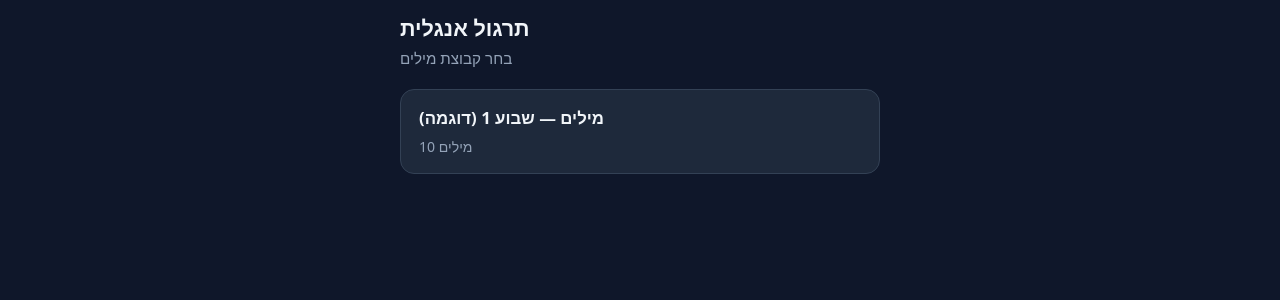
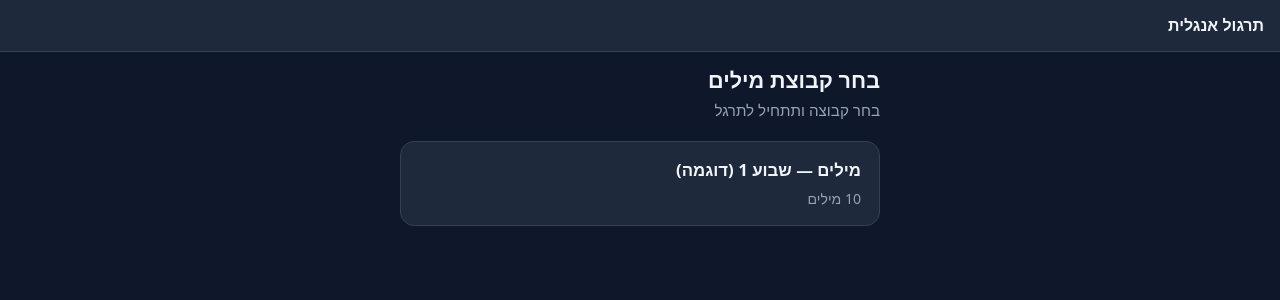
Before and after one commit to lirantal/vibecode-learn-english, a React (Vite) app: page / in a window 1280 px wide. Shown: the top 300 px of the page. Built offline with nearby package versions, Linux system fonts and the light colour scheme.

Commit message:
feat: RTL layout and other fixes

```diff
--- a/index.html
+++ b/index.html
@@ -1,5 +1,5 @@
 <!DOCTYPE html>
-<html lang="en">
+<html lang="he" dir="rtl">
   <head>
     <meta charset="UTF-8" />
     <meta
@@ -7,7 +7,7 @@
       content="width=device-width, initial-scale=1, viewport-fit=cover, maximum-scale=1"
     />
     <meta name="theme-color" content="#1a3a52" />
-    <title>English practice</title>
+    <title>תרגול אנגלית</title>
   </head>
   <body>
     <div id="root"></div>
--- a/src/App.tsx
+++ b/src/App.tsx
@@ -17,9 +17,7 @@ export default function App() {
   const progress = useMemo(() => loadProgress(), [view, sessionNonce]);
 
   const selectedGroup =
-    view.name === "home"
-      ? undefined
-      : groupById(view.groupId);
+    view.name === "home" ? undefined : groupById(view.groupId);
 
   const pickGroup = (g: WordGroup) => {
     setLastSelectedGroupId(g.id);
@@ -36,42 +34,52 @@ export default function App() {
     setView({ name: "spelling", groupId: view.groupId });
   };
 
-  if (view.name === "flashcard" && selectedGroup) {
+  const goHome = () => setView({ name: "home" });
+
+  const isHome = view.name === "home";
+
   return (
+    <>
+      {/* ===== Navbar ===== */}
+      <nav className="navbar">
+        <h1 className="navbar-title">תרגול אנגלית</h1>
+        {!isHome && (
+          <button type="button" className="btn-nav" onClick={goHome}>
+            ← תפריט ראשי
+          </button>
+        )}
+      </nav>
+
+      {/* ===== Page content ===== */}
+      <div className="page-wrap">
+        {view.name === "flashcard" && selectedGroup && (
           <FlashcardSession
             key={`fc-${selectedGroup.id}-${sessionNonce}`}
             group={selectedGroup}
             onRepeatSame={() => setSessionNonce((n) => n + 1)}
-        onChangeMode={() => setView({ name: "pickMode", groupId: selectedGroup.id })}
-        onHome={() => setView({ name: "home" })}
+            onChangeMode={() =>
+              setView({ name: "pickMode", groupId: selectedGroup.id })
+            }
+            onHome={goHome}
           />
-    );
-  }
+        )}
 
-  if (view.name === "spelling" && selectedGroup) {
-    return (
+        {view.name === "spelling" && selectedGroup && (
           <SpellingSession
             key={`sp-${selectedGroup.id}-${sessionNonce}`}
             group={selectedGroup}
             onRepeatSame={() => setSessionNonce((n) => n + 1)}
-        onChangeMode={() => setView({ name: "pickMode", groupId: selectedGroup.id })}
-        onHome={() => setView({ name: "home" })}
+            onChangeMode={() =>
+              setView({ name: "pickMode", groupId: selectedGroup.id })
+            }
+            onHome={goHome}
           />
-    );
-  }
+        )}
 
-  if (view.name === "pickMode" && selectedGroup) {
-    return (
+        {view.name === "pickMode" && selectedGroup && (
           <div className="app column">
             <header className="app-head">
-          <button
-            type="button"
-            className="btn back"
-            onClick={() => setView({ name: "home" })}
-          >
-            ← חזרה
-          </button>
-          <h1 className="title">בחר מצב</h1>
+              <h1 className="title">בחר מצב תרגול</h1>
               <p className="subtitle">{selectedGroup.title}</p>
             </header>
             <main className="grow main-pad column gap">
@@ -91,14 +99,13 @@ export default function App() {
               </button>
             </main>
           </div>
-    );
-  }
+        )}
 
-  return (
+        {view.name === "home" && (
           <div className="app column">
             <header className="app-head">
-        <h1 className="title">תרגול אנגלית</h1>
-        <p className="subtitle">בחר קבוצת מילים</p>
+              <h1 className="title">בחר קבוצת מילים</h1>
+              <p className="subtitle">בחר קבוצה ותתחיל לתרגל</p>
             </header>
             <main className="grow main-pad">
               <ul className="group-list">
@@ -119,13 +126,15 @@ export default function App() {
                           <span className="group-scores">
                             {fc && (
                               <span>
-                          כרטיסיות: {fc.lastScoreNumerator}/{fc.lastScoreDenominator}
+                                כרטיסיות: {fc.lastScoreNumerator}/
+                                {fc.lastScoreDenominator}
                               </span>
                             )}
                             {fc && sp ? " · " : ""}
                             {sp && (
                               <span>
-                          איות: {sp.lastScoreNumerator}/{sp.lastScoreDenominator}
+                                איות: {sp.lastScoreNumerator}/
+                                {sp.lastScoreDenominator}
                               </span>
                             )}
                           </span>
@@ -137,5 +146,8 @@ export default function App() {
               </ul>
             </main>
           </div>
+        )}
+      </div>
+    </>
   );
 }
--- a/src/components/FlashcardSession.tsx
+++ b/src/components/FlashcardSession.tsx
@@ -124,7 +124,7 @@ export default function FlashcardSession({
           type="button"
           className={`flashcard ${flipped ? "flipped" : ""}`}
           onClick={() => setFlipped((f) => !f)}
-          aria-label={flipped ? "Show English" : "Show Hebrew"}
+          aria-label={flipped ? "חזרה לאנגלית" : "הראה תרגום בעברית"}
         >
           <span className="flashcard-inner">
             <span className="flashcard-face front">
@@ -132,31 +132,33 @@ export default function FlashcardSession({
               <span className="flashcard-word">{current.en}</span>
             </span>
             <span className="flashcard-face back">
-              <span className="flashcard-label">עברית</span>
+              <span className="flashcard-label">תרגום</span>
               <span className="flashcard-word he">{current.he}</span>
             </span>
           </span>
         </button>
         <p className="hint tap-hint">
-          {flipped ? "בחר למטה — האם ידעת?" : "לחץ להפוך את הכרטיס"}
+          {flipped
+            ? "ידעת את התשובה? סמנו למטה"
+            : "לחץ על הכרטיס לראות את התרגום"}
         </p>
       </div>
 
       {flipped && (
-        <footer className="sticky-footer row gap">
+        <footer className="sticky-footer row rating-footer">
           <button
             type="button"
-            className="btn flex1 success"
+            className="btn success"
             onClick={() => finishCard("know")}
           >
-            יודע
+            ידעתי ✓
           </button>
           <button
             type="button"
-            className="btn flex1 warn"
+            className="btn warn"
             onClick={() => finishCard("more")}
           >
-            צריך עוד
+            לא ידעתי ✗
           </button>
         </footer>
       )}
--- a/src/index.css
+++ b/src/index.css
@@ -12,8 +12,10 @@
   --correct: #22c55e;
   --present: #eab308;
   --absent: #64748b;
+  --accent: #a78bfa;
   --radius: 14px;
   --tap: 48px;
+  --nav-h: 52px;
   --font: system-ui, -apple-system, "Segoe UI", Roboto, Ubuntu, sans-serif;
 }
 
@@ -36,10 +38,61 @@ body {
   font-family: var(--font);
   line-height: 1.45;
   -webkit-font-smoothing: antialiased;
+  direction: rtl;
 }
 
 #root {
   min-height: 100dvh;
+  display: flex;
+  flex-direction: column;
+}
+
+/* ===== Nav bar ===== */
+.navbar {
+  position: sticky;
+  top: 0;
+  z-index: 100;
+  display: flex;
+  align-items: center;
+  height: var(--nav-h);
+  padding: 0 16px;
+  background: var(--surface);
+  border-bottom: 1px solid var(--surface2);
+  gap: 12px;
+  flex-shrink: 0;
+}
+
+.navbar-title {
+  font-weight: 700;
+  font-size: 1rem;
+  color: var(--text);
+  margin: 0;
+  flex: 1;
+}
+
+.navbar .btn-nav {
+  min-height: 36px;
+  padding: 0 12px;
+  border-radius: 10px;
+  border: 1px solid var(--surface2);
+  background: transparent;
+  color: var(--muted);
+  font: inherit;
+  font-size: 0.85rem;
+  font-weight: 600;
+  cursor: pointer;
+  touch-action: manipulation;
+}
+
+.navbar .btn-nav:active {
+  background: var(--surface2);
+}
+
+/* ===== Page wrapper ===== */
+.page-wrap {
+  flex: 1;
+  display: flex;
+  flex-direction: column;
   padding: max(12px, env(safe-area-inset-top))
     max(16px, env(safe-area-inset-right))
     max(16px, env(safe-area-inset-bottom))
@@ -48,7 +101,7 @@ body {
 
 .app,
 .session {
-  min-height: calc(100dvh - 24px - env(safe-area-inset-top) - env(safe-area-inset-bottom));
+  min-height: calc(100dvh - var(--nav-h) - 24px);
   max-width: 480px;
   margin: 0 auto;
   width: 100%;
@@ -84,6 +137,7 @@ body {
   justify-content: center;
 }
 
+/* ===== Headers ===== */
 .app-head,
 .session-head {
   padding-bottom: 12px;
@@ -109,8 +163,11 @@ body {
   margin: 0 0 4px;
   font-size: 0.85rem;
   color: var(--muted);
+  direction: ltr;
+  text-align: right;
 }
 
+/* ===== Group list (home) ===== */
 .group-list {
   list-style: none;
   margin: 0;
@@ -136,9 +193,11 @@ body {
   font: inherit;
   cursor: pointer;
   touch-action: manipulation;
+  transition: border-color 0.15s;
 }
 
 .group-card:active {
+  border-color: var(--primary);
   transform: scale(0.99);
 }
 
@@ -157,6 +216,7 @@ body {
   color: var(--primary);
 }
 
+/* ===== Buttons ===== */
 .btn {
   min-height: var(--tap);
   padding: 0 18px;
@@ -166,6 +226,11 @@ body {
   font-weight: 600;
   cursor: pointer;
   touch-action: manipulation;
+  transition: background 0.12s, transform 0.1s;
+}
+
+.btn:active {
+  transform: scale(0.97);
 }
 
 .btn.primary {
@@ -200,20 +265,12 @@ body {
   border: 1px solid var(--warn);
 }
 
-.btn.back {
-  align-self: flex-start;
-  min-height: 40px;
-  margin-bottom: 8px;
-  background: transparent;
-  color: var(--muted);
-  padding: 0 8px;
-}
-
 .btn.huge {
   min-height: 56px;
   font-size: 1.05rem;
 }
 
+/* ===== Sticky footer ===== */
 .sticky-footer {
   position: sticky;
   bottom: 0;
@@ -223,10 +280,11 @@ body {
   background: linear-gradient(transparent, var(--bg) 30%);
 }
 
+/* ===== Flashcard ===== */
 .flashcard {
   width: 100%;
   max-width: 340px;
-  aspect-ratio: 4 / 5;
+  aspect-ratio: 5 / 4;
   border: none;
   padding: 0;
   background: transparent;
@@ -252,19 +310,22 @@ body {
   position: absolute;
   inset: 0;
   backface-visibility: hidden;
+  -webkit-backface-visibility: hidden;
   border-radius: var(--radius);
   display: flex;
   flex-direction: column;
   align-items: center;
   justify-content: center;
-  padding: 20px;
+  padding: 24px;
   background: var(--surface);
   border: 2px solid var(--surface2);
+  overflow: hidden;
 }
 
 .flashcard-face.back {
   transform: rotateY(180deg);
-  background: #1a2f45;
+  background: linear-gradient(160deg, #1e3a5f, #1a2f45);
+  border-color: var(--primary-dim);
 }
 
 .flashcard-label {
@@ -276,14 +337,21 @@ body {
 }
 
 .flashcard-word {
-  font-size: clamp(1.4rem, 5vw, 2rem);
+  display: block;
+  width: 100%;
+  font-size: clamp(1.6rem, 6vw, 2.4rem);
   font-weight: 700;
   text-align: center;
-  word-break: break-word;
+  color: var(--text);
+  direction: ltr;
+  word-break: normal;
+  overflow-wrap: break-word;
 }
 
 .flashcard-word.he {
-  font-size: clamp(1.25rem, 4.5vw, 1.75rem);
+  direction: rtl;
+  font-size: clamp(1.4rem, 5vw, 2rem);
+  color: var(--text);
 }
 
 .hint {
@@ -297,6 +365,18 @@ body {
   max-width: 280px;
 }
 
+/* ===== Flashcard rating buttons ===== */
+.rating-footer {
+  gap: 12px;
+}
+
+.rating-footer .btn {
+  flex: 1;
+  min-height: 52px;
+  font-size: 1rem;
+}
+
+/* ===== Summary card ===== */
 .card.summary-card {
   background: var(--surface);
   border-radius: var(--radius);
@@ -320,6 +400,8 @@ body {
   margin: 0;
   padding-inline-start: 1.2rem;
   color: var(--text);
+  direction: ltr;
+  text-align: left;
 }
 
 .success-msg {
@@ -327,6 +409,7 @@ body {
   color: var(--success);
 }
 
+/* ===== Spelling ===== */
 .play-btn {
   width: 100%;
   max-width: 320px;
@@ -346,6 +429,7 @@ body {
   justify-content: center;
   margin-top: 16px;
   max-width: 100%;
+  direction: ltr;
 }
 
 .slot.letter {
@@ -359,6 +443,8 @@ body {
   font-size: 1.1rem;
   background: var(--surface2);
   border: 2px solid #475569;
+  color: var(--text);
+  transition: border-color 0.15s, background 0.15s;
 }
 
 .slot.space-gap {
@@ -393,9 +479,15 @@ body {
   flex-shrink: 0;
 }
 
+.spelling-root {
+  padding-bottom: 4px;
+}
+
+/* ===== On-Screen Keyboard ===== */
 .osk {
   width: 100%;
   padding-top: 4px;
+  direction: ltr;
 }
 
 .osk-row {
@@ -421,6 +513,7 @@ body {
   font-size: 0.9rem;
   cursor: pointer;
   touch-action: manipulation;
+  transition: background 0.1s;
 }
 
 .osk-key:active:not(:disabled) {
@@ -439,8 +532,20 @@ body {
 .osk-enter {
   flex: 1;
   max-width: 200px;
+  background: var(--accent);
+  color: #0f172a;
+  border-color: var(--accent);
+  font-weight: 700;
+  font-size: 0.95rem;
 }
 
-.spelling-root {
-  padding-bottom: 4px;
+.osk-enter:active:not(:disabled) {
+  background: #8b5cf6;
 }
+
+.osk-enter:disabled {
+  background: var(--surface2);
+  color: var(--muted);
+  border-color: var(--surface2);
+  opacity: 0.6;
+}
```
Lines whose indentation alone changed are shown as unchanged.
